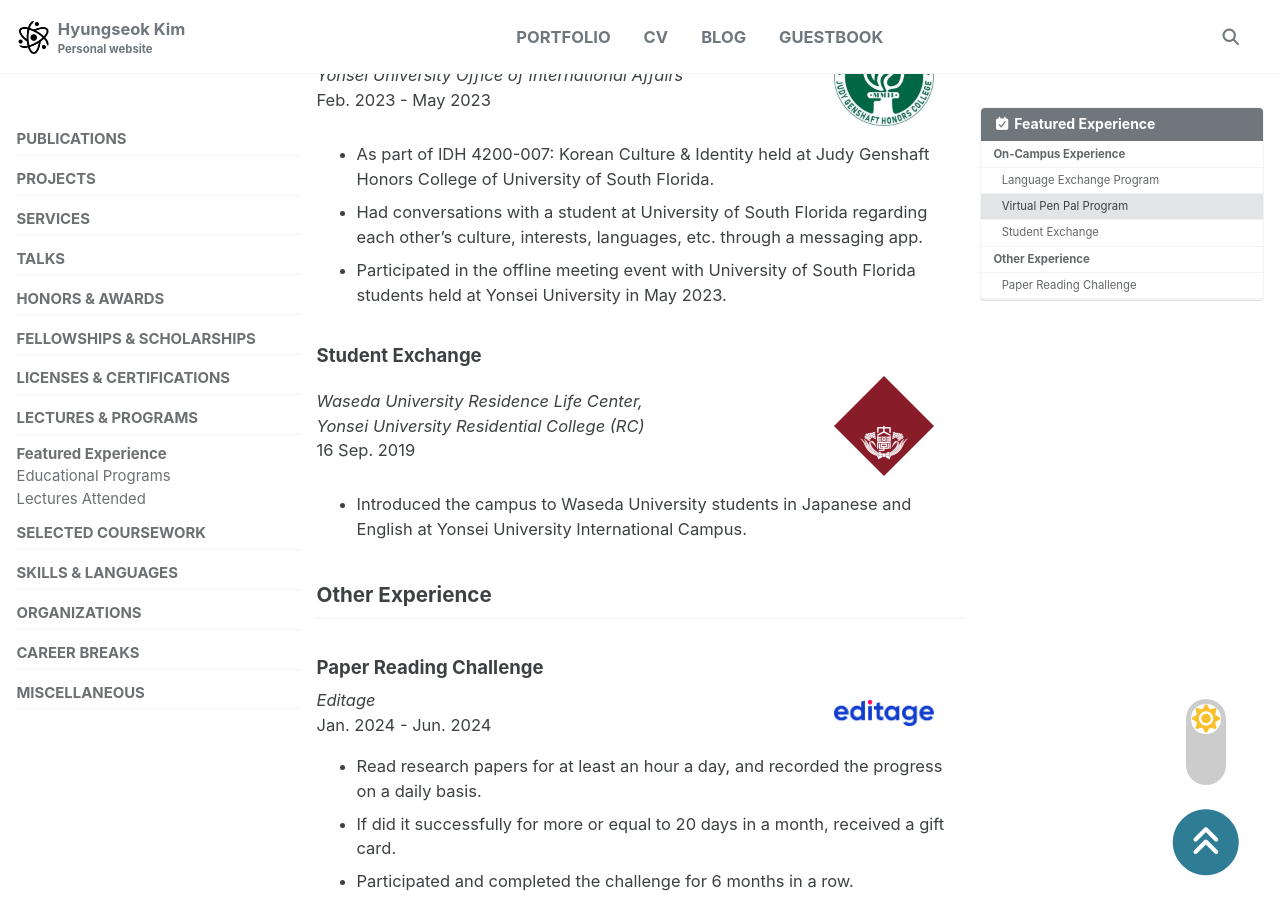
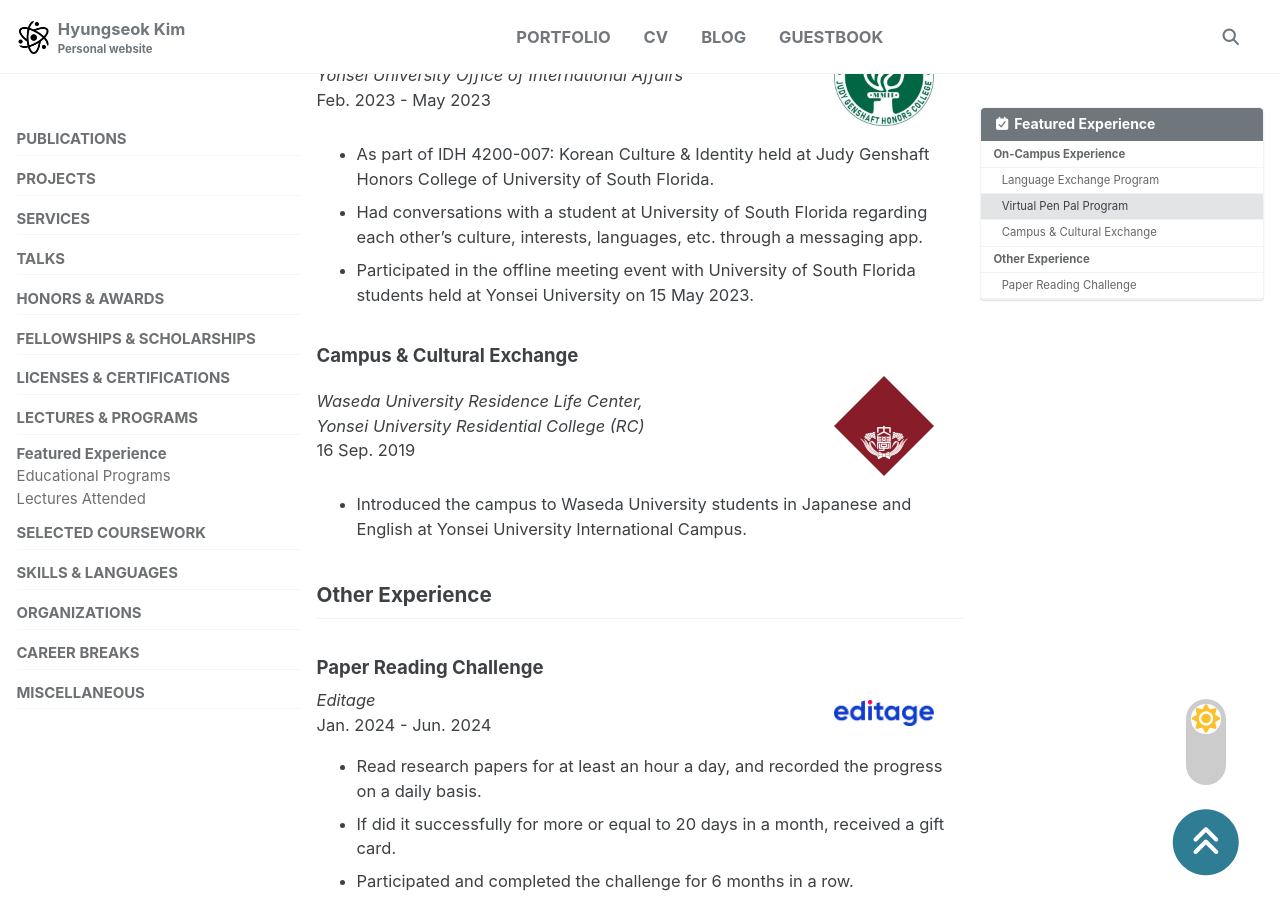
Before and after one commit to fluorite42/fluorite42.github.io, a Jekyll site: the page built from _portfolio/featured-experience.md, in a window 1280 px wide and 900 px high, scrolled down 740 px. Built offline with Jekyll 4.4.1, drawn with Linux system fonts in a browser that asks for light colours; cached includes are drawn as plain includes.

Commit message:
MOD date

```diff
--- a/_portfolio/featured-experience.md
+++ b/_portfolio/featured-experience.md
@@ -47,11 +47,11 @@
 
 - As part of IDH 4200-007: Korean Culture & Identity held at Judy Genshaft Honors College of University of South Florida.
 - Had conversations with a student at University of South Florida regarding each other's culture, interests, languages, etc. through a messaging app.
-- Participated in the offline meeting event with University of South Florida students held at Yonsei University in May 2023.
+- Participated in the offline meeting event with University of South Florida students held at Yonsei University on 15 May 2023.
 
 
 
-### Student Exchange
+### Campus & Cultural Exchange
 
 <div style="display: flex; align-items: center;">
   <div style="width: 80%; padding-right: 10px;">
```
